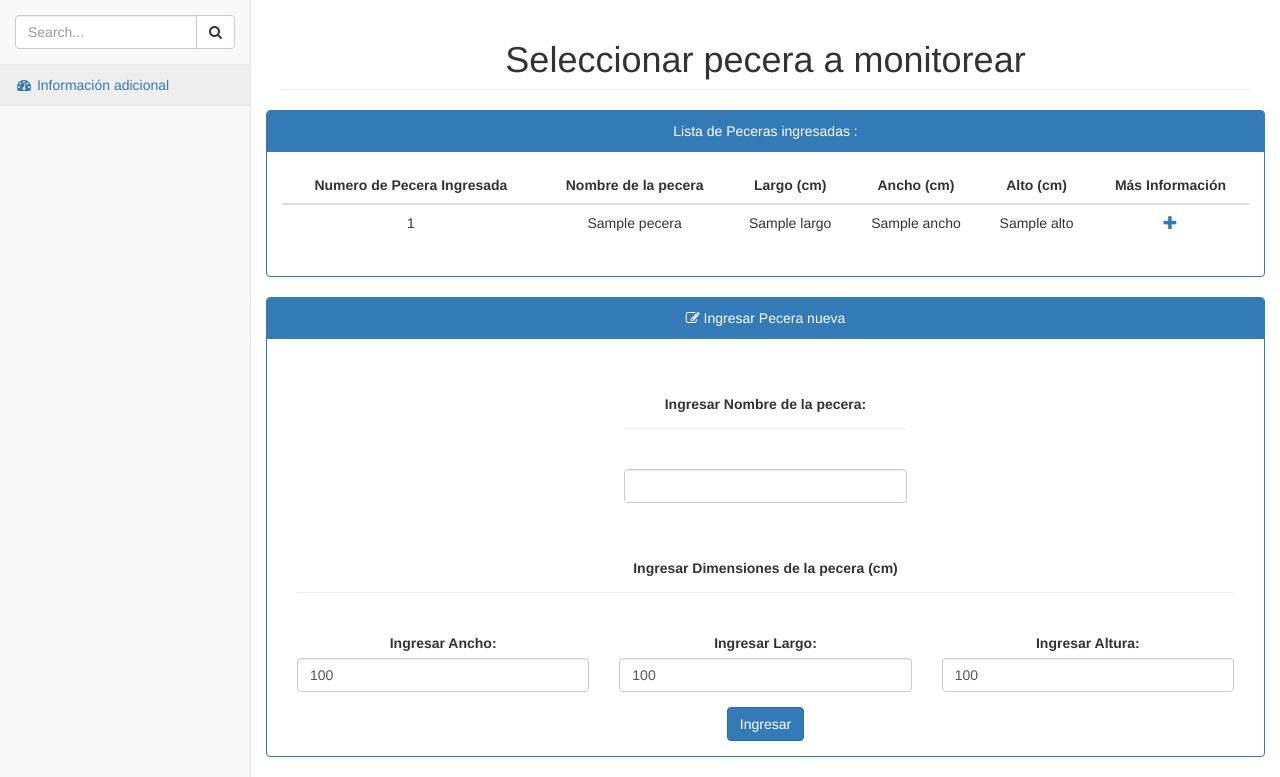
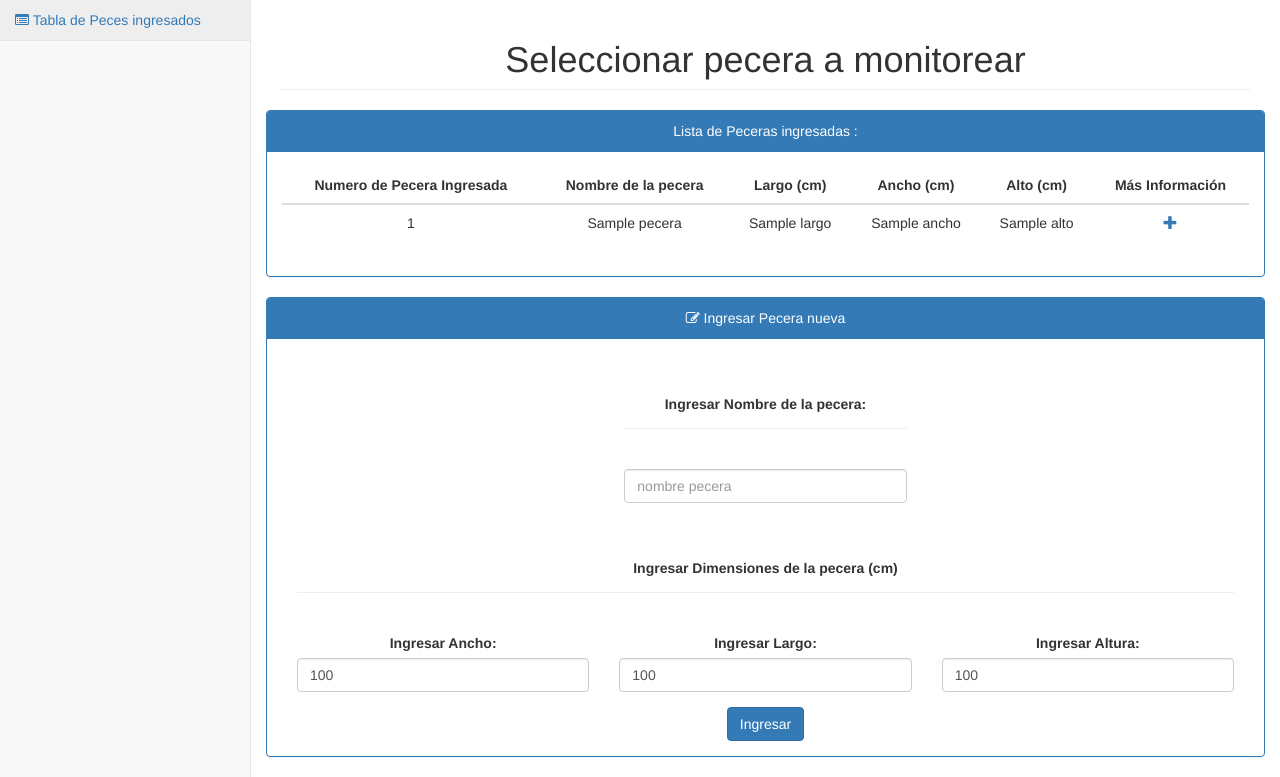
Before and after one commit to IgnacioYanjari/ProyectoTics1, a Flask app: page / in a window 1280 px wide. Shown: the part 51-828 px from the top of the page. Run offline with Flask 2, Linux system fonts and the light colour scheme; a database or web service that is not in the repository returns one stand-in record (values such as "Sample title"); some libraries are stand-ins or nearby versions.

Commit message:
Pushinging

```diff
--- a/Web/app/template/index.html
+++ b/Web/app/template/index.html
@@ -36,7 +36,7 @@
             <td class="text-center">{{elem[3]}}</td>
             <td class="text-center">{{elem[4]}}</td>
             <td class="text-center">
-              <a href="/pecera?numero={{elem[1]}}" class="glyphicon glyphicon-plus" style="text-decoration: none;" role="button"></a>
+              <a href="/pecera/{{elem[1]}}" class="glyphicon glyphicon-plus" style="text-decoration: none;" role="button"></a>
             </td>
           </tr>
           {% else %}
@@ -71,7 +71,7 @@
               </div>
 
               <br>
-              <input type="name" name="nombre_pecera" class="form-control">
+              <input type="name" placeholder="nombre pecera" name="nombre_pecera" class="form-control">
             </div>
           </div>
           <div class="col-lg-4"></div>
@@ -90,7 +90,7 @@
                 <div class="form-group text-center">
                   <label for="sel1">Ingresar Ancho:</label>
                   <br>
-                  <input type="number" name="Ancho" min="100" max="1000" value="100" class="form-control">
+                  <input type="float" name="Ancho" min="100" max="1000" value="100" class="form-control">
                 </div>
               </div>
               <div class="col-lg-4">
--- a/Web/app/template/plantilla.html
+++ b/Web/app/template/plantilla.html
@@ -80,19 +80,8 @@
             <div class="navbar-default sidebar" role="navigation">
                 <div class="sidebar-nav navbar-collapse">
                     <ul class="nav" id="side-menu">
-                        <li class="sidebar-search">
-                            <div class="input-group custom-search-form">
-                                <input type="text" class="form-control" placeholder="Search...">
-                                <span class="input-group-btn">
-                                <button class="btn btn-default" type="button">
-                                    <i class="fa fa-search"></i>
-                                </button>
-                            </span>
-                            </div>
-                            <!-- /input-group -->
-                        </li>
                         <li>
-                            <a href=""><i class="fa fa-dashboard fa-fw"></i> Información adicional </a>
+                            <a href=""> <i class="fa fa-list-alt"></i> Tabla de Peces ingresados </a>
                         </li>
                     </ul>
                 </div>
--- a/Web/app/views.py
+++ b/Web/app/views.py
@@ -9,25 +9,26 @@ cur = conn.cursor()
 
 
 @app.route('/')
-@app.route('/index',methods=['POST'])
+@app.route('/index',methods=['POST','GET'])
 def index():
     sql="""SELECT nombre,id,largo,ancho,alto FROM peceras;"""
     cur.execute(sql)
     listas = cur.fetchall()
-
     if request.method == 'POST':
         nombre_pecera = request.form['nombre_pecera']
         largo_pecera = request.form['Largo']
         ancho_pecera = request.form['Ancho']
         altura_pecera = request.form['quantity']
         exito = 0
-
-        sql = """select count(nombre) from peceras where nombre='%s'; """%(nombre_pecera)
+        sql = """SELECT nombre FROM peceras WHERE nombre='%s'; """%(nombre_pecera)
         cur.execute(sql)
         nombre = cur.fetchone()
-        if nombre[0] == 0:
-            sql = """INSERT INTO peceras(nombre, largo, alto, ancho) VALUES ('%s', %s, %s, %s);"""%(nombre_pecera, largo_pecera, altura_pecera, ancho_pecera)
+        print (nombre , "nombre_pecera : ", nombre_pecera)
+        if nombre == None and len(nombre_pecera) > 0:
+            sql = """insert into peceras (nombre, largo, ancho,alto) values (('%s'), ('%s'), ('%s'), ('%s'));
+            """%(nombre_pecera,largo_pecera, altura_pecera, ancho_pecera)
             cur.execute(sql)
+            conn.commit()
             exito = 1
         sql="""SELECT nombre,id,largo,ancho,alto FROM peceras;"""
         cur.execute(sql)
@@ -38,8 +39,8 @@ def index():
 
 
 
-@app.route('/pecera',methods=['POST','GET'])
-def pecera():
+@app.route('/pecera/<id_pecera>',methods=['POST','GET'])
+def pecera(id_pecera):
     sql = """ SELECT tipo_agua FROM tipos_aceptados GROUP BY tipo_agua;"""
     cur.execute(sql)
     tipo_agua = cur.fetchall()
@@ -53,7 +54,7 @@ def pecera():
         tipopez_send = request.form['tipo_pez']
         print("tipo agua : ", tipoagua_send,"tipo pez :",tipopez_send)
         sql=""" SELECT tipo_pez FROM tipos_aceptados WHERE
-        tipo_agua = '%s' and nombre_tipo ='%s';"""%(tipoagua_send , tipopez_send)
+        tipo_agua = '%s' and nombre_tipo ='%s' and pecera_id = '%s';"""%(tipoagua_send , tipopez_send , id_pecera)
         print(sql)
         cur.execute(sql)
         danger = cur.fetchall()
```
Also changed, not shown: Web/app/setup.py (+8 -5 lines).
